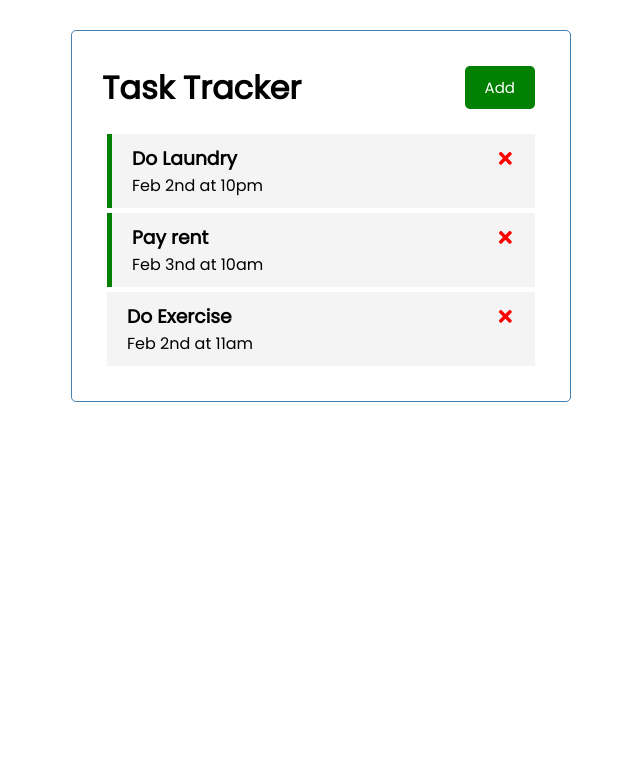
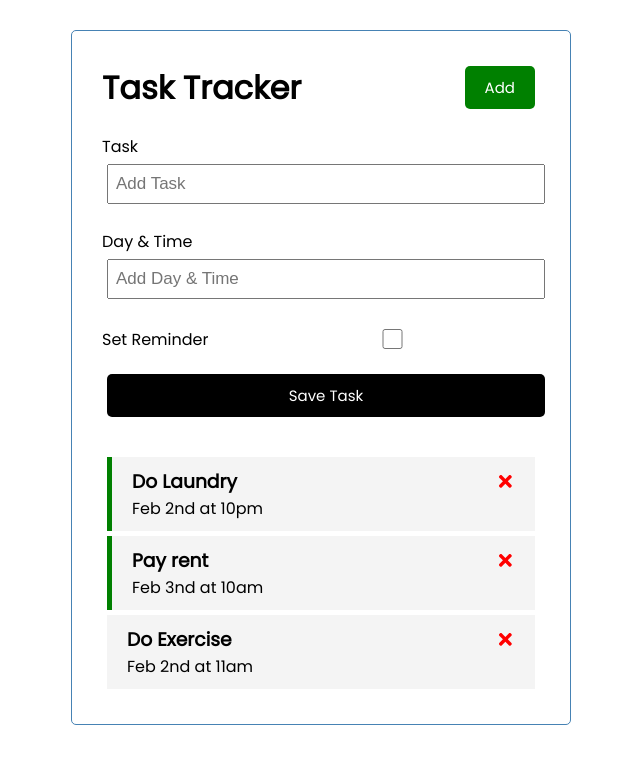
Before and after one commit to mushfiqur-anik/task-tracker, a React (Create React App) app: page / in a window 1280 px wide. Shown: the top 764 px of the page, without its empty margins (319-959 px from the left). Built offline with nearby package versions, Linux system fonts and the light colour scheme.

Commit message:
Added addForm

```diff
--- a/src/App.js
+++ b/src/App.js
@@ -1,6 +1,7 @@
 import {useState} from "react"
 import Header from     "./components/Header"
 import Tasks  from     "./components/Tasks"
+import AddTask from    "./components/AddTask"
 
 function App() {
 
@@ -44,6 +45,7 @@
   return (
     <div className="container">
       <Header title="Task Tracker"/>
+      <AddTask />
       {tasks.length > 0 ?
        <Tasks
          tasks={tasks}
--- /dev/null
+++ b/src/components/AddTask.js
@@ -0,0 +1,38 @@
+import {useState} from "react"
+
+const AddTask = () => {
+    const [text, setText] = useState("")
+    const [day, setDay] = useState("")
+    const [reminder, setReminder] = useState(false)
+
+    return (
+        // form
+        <form className="add-form">
+            <div className="form-control">
+                <label> Task </label>
+                <input type="text" placeholder="Add Task"
+                   value={text} onChange={(e) => setText(e.target.value)}
+                />
+            </div>
+
+            <div className="form-control">
+                <label> Day & Time </label>
+                <input type="text" placeholder="Add Day & Time"
+                  value={day} onChange={(e) => setDay(e.target.value)}
+                />
+            </div>
+
+            <div className="form-control form-control-check">
+                <label> Set Reminder </label>
+                <input type="checkbox"
+                  value={text} onChange={(e) => setReminder(e.currentTarget.checked)}
+                />
+            </div>
+
+            <input type="submit" value="Save Task" className="btn btn-block"/>
+        </form>
+
+    )
+}
+
+export default AddTask
```
Also changed, not shown: 1 other file (tests, documents, lock files or other folders).
